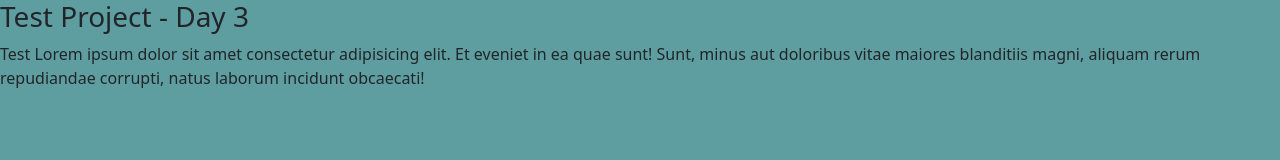
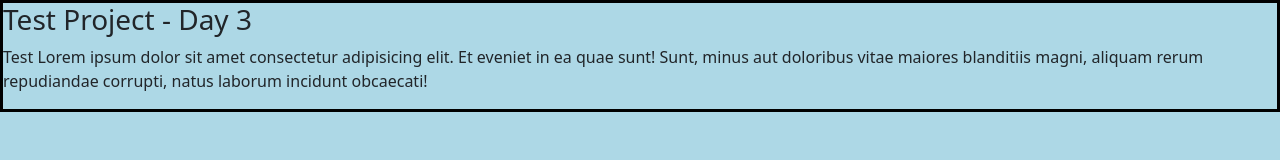
Before and after one commit to Krunaljumde24/TestProject, a plain HTML site: page index.html in a window 1280 px wide. Drawn offline with nearby package versions, Linux system fonts and the light colour scheme.

Commit message:
Update style.css

```diff
--- a/style.css
+++ b/style.css
@@ -1,3 +1,4 @@
 body {
-    background-color: cadetblue;
+    background-color: lightblue;
+    border: 3px solid black;
 }
```
